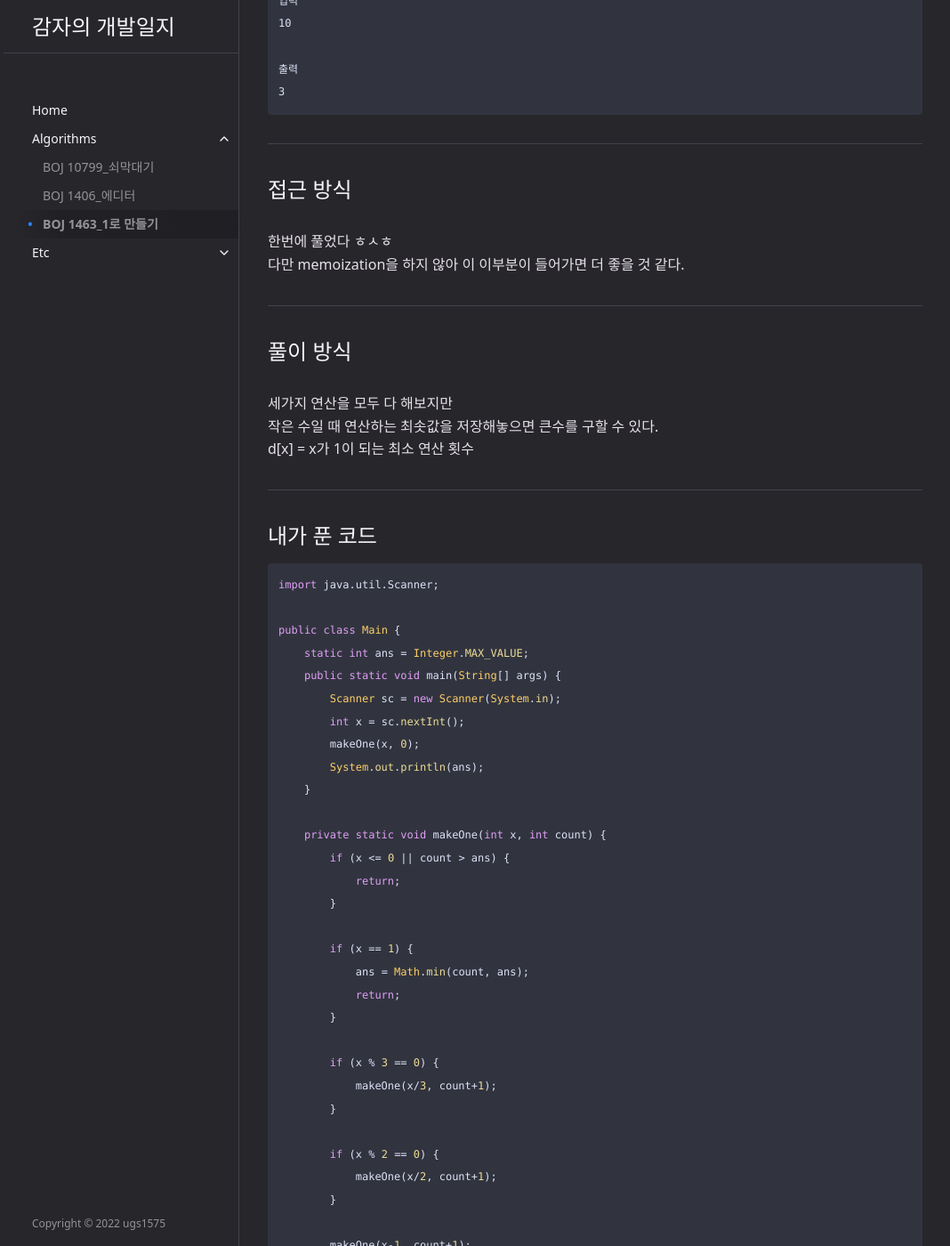
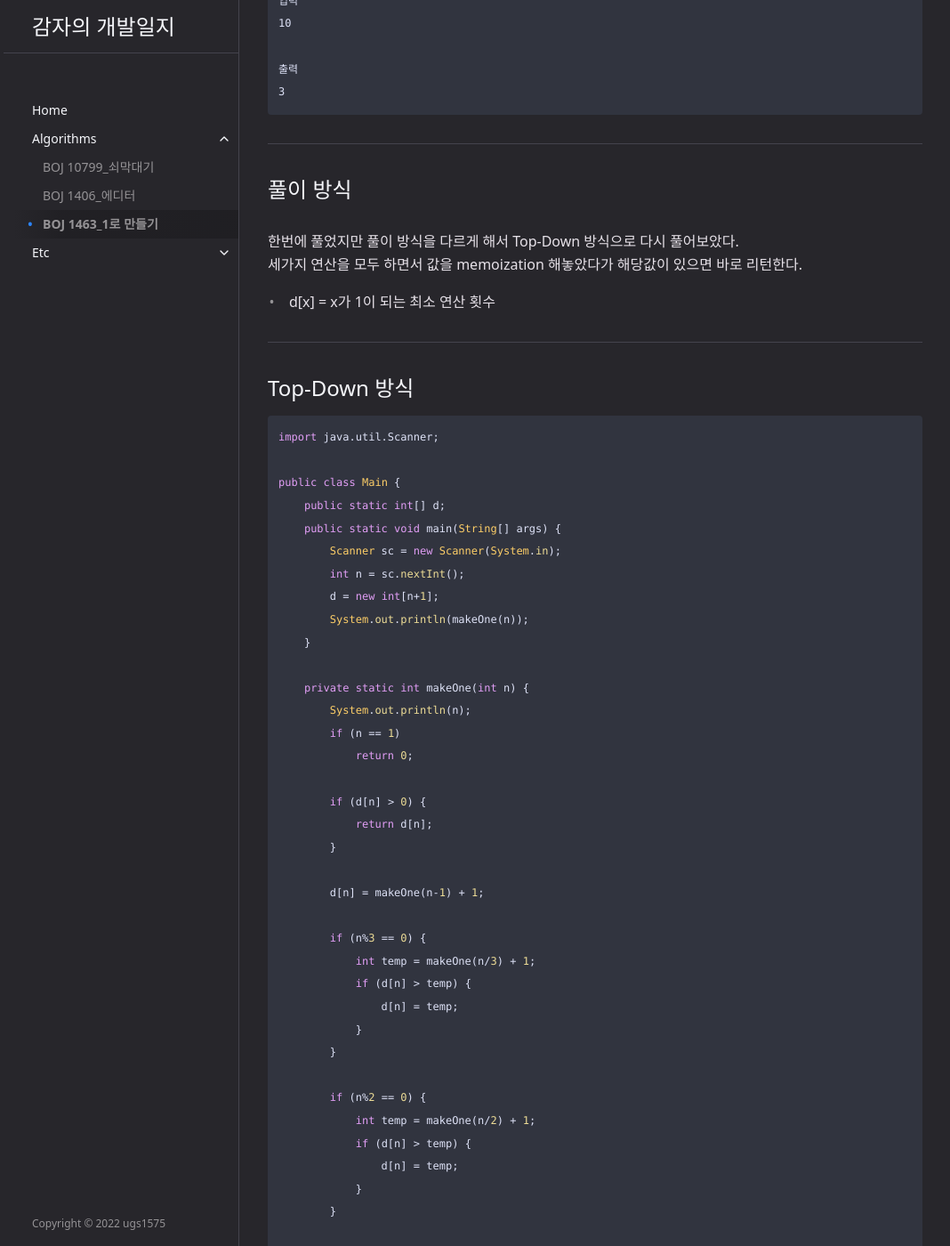
Before and after one commit to ugs1575/ugs1575.github.io, a Jekyll site: the page built from docs/algorithms/MakeOne.md, in a window 1280 px wide and 1400 px high, scrolled down 1469 px. Shown: the whole window at 89% size, without its empty margins (103-1171 px from the left). Built offline with Jekyll 4.4.1, drawn with Linux system fonts in a browser that asks for light colours; some of the changed text lies outside the part shown.

Commit message:
백준 1로 만들기 top-down 방식 풀이 업로드

````diff
--- a/docs/algorithms/MakeOne.md
+++ b/docs/algorithms/MakeOne.md
@@ -61,21 +61,57 @@ last_modified_at: "22.08.26"
 3
 ```
 ---
-## 접근 방식
-<br>
-한번에 풀었다 ㅎㅅㅎ<br>
-다만 memoization을 하지 않아 이 이부분이 들어가면 더 좋을 것 같다.
-
----
 ## 풀이 방식
 <br>
-세가지 연산을 모두 다 해보지만<br>
-작은 수일 때 연산하는 최솟값을 저장해놓으면 큰수를 구할 수 있다.<br>
-d[x] = x가 1이 되는 최소 연산 횟수
+한번에 풀었지만 풀이 방식을 다르게 해서 Top-Down 방식으로 다시 풀어보았다.<br>
+세가지 연산을 모두 하면서 값을 memoization 해놓았다가 해당값이 있으면 바로 리턴한다.<br>
+- d[x] = x가 1이 되는 최소 연산 횟수
 
 
 ---
 
+## Top-Down 방식
+```java
+import java.util.Scanner;
+
+public class Main {
+    public static int[] d;
+    public static void main(String[] args) {
+        Scanner sc = new Scanner(System.in);
+        int n = sc.nextInt();
+        d = new int[n+1];
+        System.out.println(makeOne(n));
+    }
+
+    private static int makeOne(int n) {
+        System.out.println(n);
+        if (n == 1)
+            return 0;
+
+        if (d[n] > 0) {
+            return d[n];
+        }
+
+        d[n] = makeOne(n-1) + 1;
+
+        if (n%3 == 0) {
+            int temp = makeOne(n/3) + 1;
+            if (d[n] > temp) {
+                d[n] = temp;
+            }
+        }
+
+        if (n%2 == 0) {
+            int temp = makeOne(n/2) + 1;
+            if (d[n] > temp) {
+                d[n] = temp;
+            }
+        }
+
+        return d[n];
+    }
+}
+```
 ## 내가 푼 코드
 ```java
 import java.util.Scanner;
````
